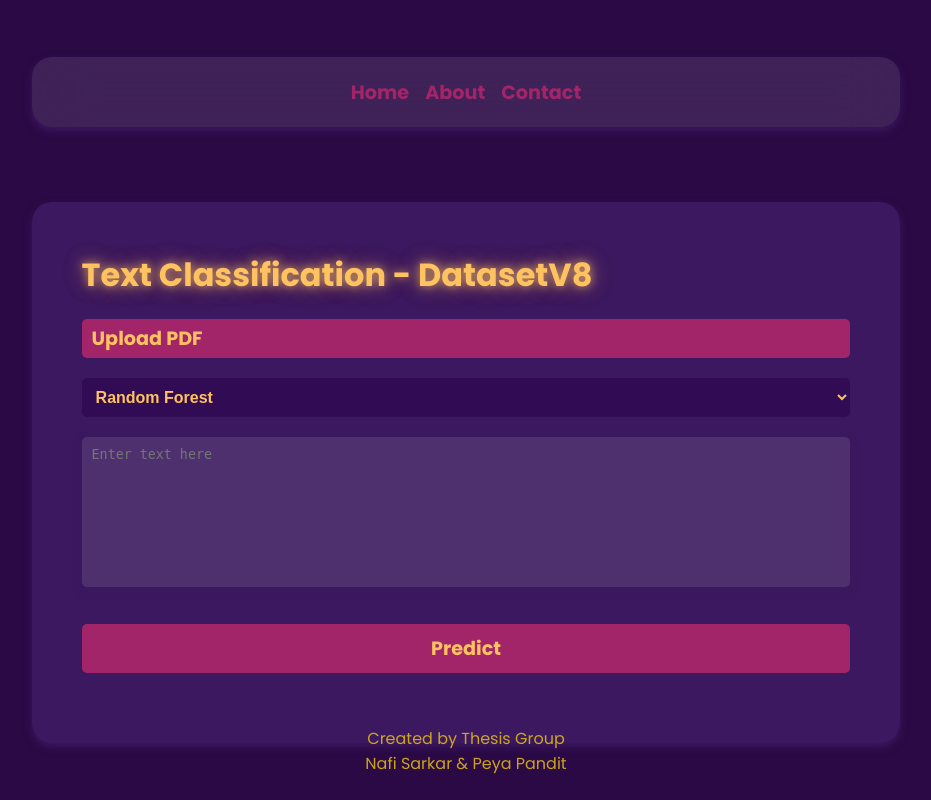
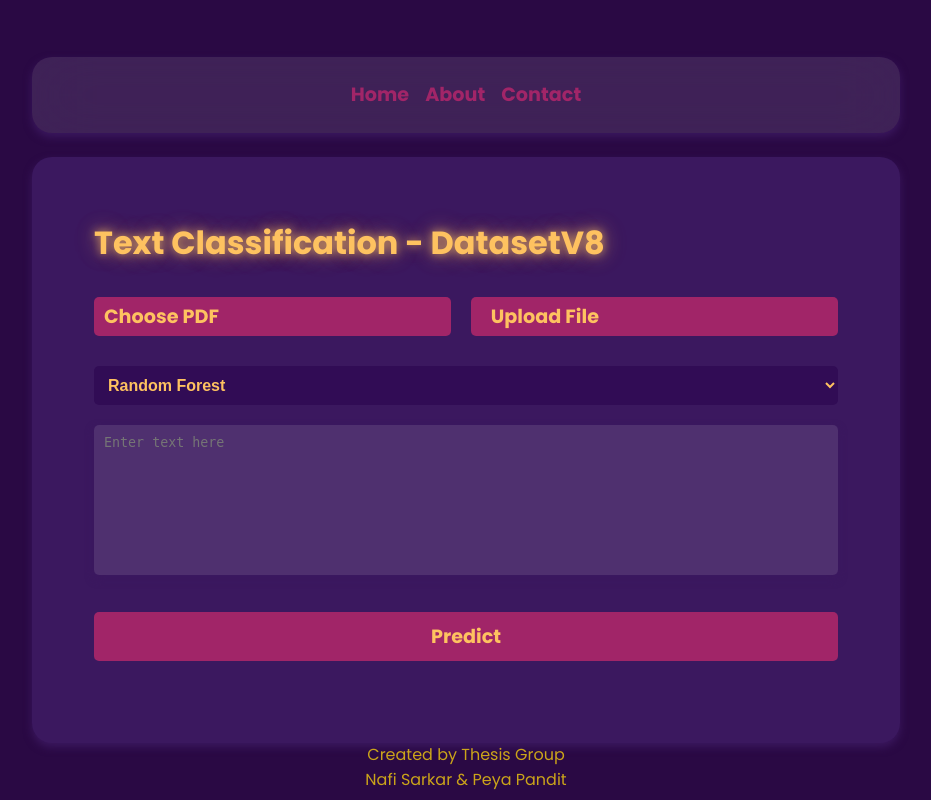
Before and after one commit to Nafisarkar/Genre-Classification-of-Books, a Flask app: page / in a window 1280 px wide. Shown: the whole page, without its empty margins (174-1105 px from the left). Run offline with Flask 3, Linux system fonts and the light colour scheme.

Commit message:
final update push

```diff
--- a/Webapplication/app.py
+++ b/Webapplication/app.py
@@ -1,19 +1,59 @@
 from flask import Flask, request, render_template, jsonify
+import os
 import re
 import pandas as pd
 import joblib
+from werkzeug.utils import secure_filename
 
-# add pdf support
-# image support
-# model for 3 - Done
+# Get the current directory where app.py is located
+BASE_DIR = os.path.dirname(os.path.abspath(__file__))
+
+# Define upload folder relative to app.py
+PDF_UPLOAD_FOLDER = os.path.join(BASE_DIR, 'Pdfs')
+os.makedirs(PDF_UPLOAD_FOLDER, exist_ok=True)
 
 app = Flask(__name__, template_folder="templates", static_folder="static")
+app.config['UPLOAD_FOLDER'] = PDF_UPLOAD_FOLDER
 
+ALLOWED_EXTENSIONS = {'pdf'}
+
+app.config['UPLOAD_FOLDER'] = PDF_UPLOAD_FOLDER
+
+
+# Create uploads directory if it doesn't exist
+os.makedirs(PDF_UPLOAD_FOLDER, exist_ok=True)
+
+def allowed_file(filename):
+    return '.' in filename and filename.rsplit('.', 1)[1].lower() in ALLOWED_EXTENSIONS
 
 @app.route("/")
 def home():
     return render_template("index.html")
 
+@app.route("/upload", methods=["POST"])
+def upload_file():
+    try:
+        if 'file' not in request.files:
+            return jsonify({"error": "No file part"}), 400
+
+        file = request.files['file']
+        if file.filename == '':
+            return jsonify({"error": "No selected file"}), 400
+
+        if file and allowed_file(file.filename):
+            filename = secure_filename(file.filename)
+            file_path = os.path.join(app.config['UPLOAD_FOLDER'], filename)
+            file.save(file_path)
+            return jsonify({
+                "message": "File uploaded successfully",
+                "filename": filename
+            }), 200
+        else:
+            return jsonify({"error": "Invalid file format. Only PDF files are allowed."}), 400
+
+    except Exception as e:
+        print(f"Upload error: {str(e)}")  # For debugging
+        return jsonify({"error": "Upload failed"}), 500
 
 @app.route("/text-classification", methods=["POST"])
 def predict():
@@ -83,6 +123,5 @@ def predict():
 
     return jsonify(response_dict)
 
-
 if __name__ == "__main__":
     app.run(host="0.0.0.0", port=5000, debug=True)
--- a/Webapplication/static/script.js
+++ b/Webapplication/static/script.js
@@ -1,7 +1,39 @@
+document.addEventListener('DOMContentLoaded', function() {
+    const form = document.querySelector('.upload-form');
+    const fileInput = document.querySelector('.upload-input');
 
-document.getElementById('file').addEventListener('change', function(event) {
-    var filePath = event.target.value;
-    console.log('Selected PDF path:', filePath);
+    fileInput.addEventListener('change', function() {
+        const fileName = this.files[0]?.name;
+        if (fileName) {
+            this.closest('label').querySelector('span').textContent = fileName;
+        }
+    });
+
+    form.addEventListener('submit', function(event) {
+        event.preventDefault();
+
+        const formData = new FormData(this);
+
+        fetch('/upload', {
+            method: 'POST',
+            body: formData
+        })
+        .then(response => response.json())
+        .then(data => {
+            if (data.error) {
+                alert(data.error);
+            } else {
+                alert(data.message);
+                // Reset the form
+                form.reset();
+                document.querySelector('.upload-button span').textContent = 'Choose PDF';
+            }
+        })
+        .catch(error => {
+            console.error('Error:', error);
+            alert('Upload failed. Please try again.');
+        });
+    });
 });
 
 function predict() {
@@ -19,7 +51,6 @@ function predict() {
     else if(model === 'svm') {
         Accuracy = 73;
     }
-
 
     if (text === '') {
         document.getElementById('prediction').innerHTML = 'Please enter some text.';
@@ -47,7 +78,7 @@ function predict() {
         console.log(category);
         if(model === 'random_forest') {
             document.getElementById('prediction').innerHTML = category.toString().toUpperCase() + " - ACCURACY " + Accuracy + " %";
-        }else{
+        } else {
             document.getElementById('prediction').innerHTML = category.toUpperCase() + " - ACCURACY " + Accuracy + " %";
         }
     })
--- a/Webapplication/templates/index.html
+++ b/Webapplication/templates/index.html
@@ -40,7 +40,7 @@
         background-color: rgba(255, 255, 255, 0.1);
         backdrop-filter: blur(30px);
         border-radius: 20px;
-        margin: 3%;
+        margin: 1%;
         width: 70%;
         height: 10%;
         box-shadow: 0 4px 8px #3b185f;
@@ -49,8 +49,8 @@
         background: #3b185f;
         backdrop-filter: blur(30px);
         border-radius: 20px;
-        padding: 4%;
-        margin: 3%;
+        padding: 5%;
+        margin: 1%;
         width: 70%;
         box-shadow: 0 4px 8px #3b185f;
       }
@@ -141,40 +141,6 @@
         font-weight: bold;
         transition: background-color 0.3s;
       }
-    </style>
-  </head>
-  <body>
-    <div class="navbar-bg"></div>
-    <nav>
-      <ul>
-        <li><a href="#">Home</a></li>
-        <li><a href="#">About</a></li>
-        <li><a href="#">Contact</a></li>
-      </ul>
-    </nav>
-    <div class="container">
-      <h1>Text Classification - DatasetV8</h1>
-      <form
-        action="/upload"
-        method="post"
-        enctype="multipart/form-data"
-        class="upload-form"
-      >
-        <label for="file" class="upload-label" style="width: 100%">
-          <input
-            type="file"
-            name="file"
-            accept=".pdf"
-            id="file"
-            class="upload-input"
-          />
-          <div class="upload-button">
-            <i class="fas fa-upload"></i>
-            <span>Upload PDF</span>
-          </div>
-        </label>
-      </form>
-      <style>
       .upload-form {
         display: flex;
         justify-content: center;
@@ -215,7 +181,58 @@
         margin-right: 10px;
       }
     </style>
-
+  </head>
+  <body>
+    <div class="navbar-bg"></div>
+    <nav>
+      <ul>
+        <li><a href="#">Home</a></li>
+        <li><a href="#">About</a></li>
+        <li><a href="#">Contact</a></li>
+      </ul>
+    </nav>
+    <div class="container">
+      <h1>Text Classification - DatasetV8</h1>
+      <form
+        action="/upload"
+        method="post"
+        enctype="multipart/form-data"
+        class="upload-form"
+      >
+        <label for="file" class="upload-label" style="width: 100%">
+          <input
+            type="file"
+            name="file"
+            accept=".pdf"
+            id="file"
+            class="upload-input"
+          />
+          <div class="upload-button">
+            <i class="fas fa-upload"></i>
+            <span>Choose PDF</span>
+          </div>
+        </label>
+        <button
+          type="submit"
+          style="
+            margin-top: 10px;
+            margin-bottom: 30px;
+            display: flex;
+            align-items: center;
+            cursor: pointer;
+            background-color: #a12568;
+            border-radius: 5px;
+            padding-top: 5px;
+            margin-left: 20px;
+            padding-bottom: 5px;
+            transition: background-color 0.3s;
+            width: 100%;
+          "
+        >
+          <i class="fas fa-upload" style="margin-right: 10px"></i>
+          <span>Upload File</span>
+        </button>
+      </form>
       <select
         id="model-select"
         style="width: 100%; padding: 10px; font-size: 1em; margin-bottom: 20px"
@@ -238,7 +255,7 @@
         text-align: center;
         color: #e6bf13da;
         background-color: #2a094400;
-        padding: 3vh;
+        padding: 1vh;
       "
     >
       <p style="white-space: nowrap">Created by Thesis Group</p>
```
Also changed, not shown: 1 other file. Lines whose indentation alone changed are shown as unchanged.
